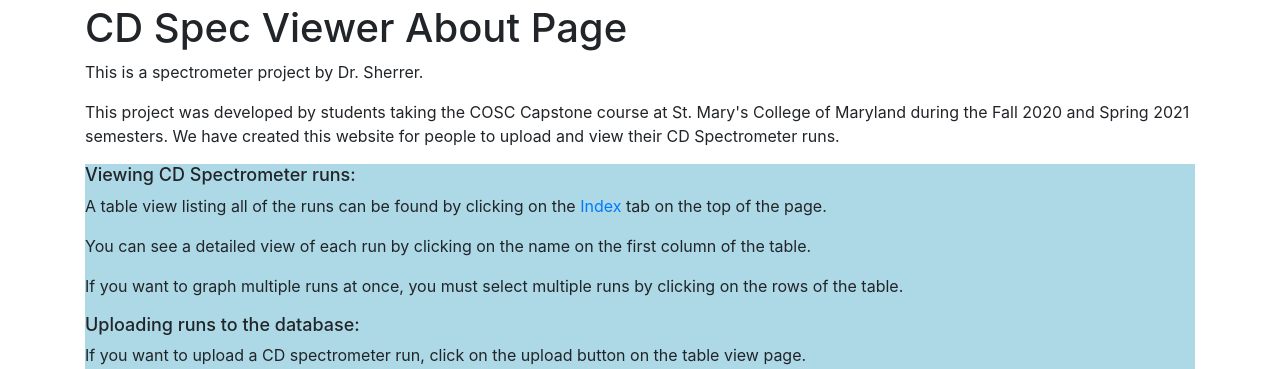
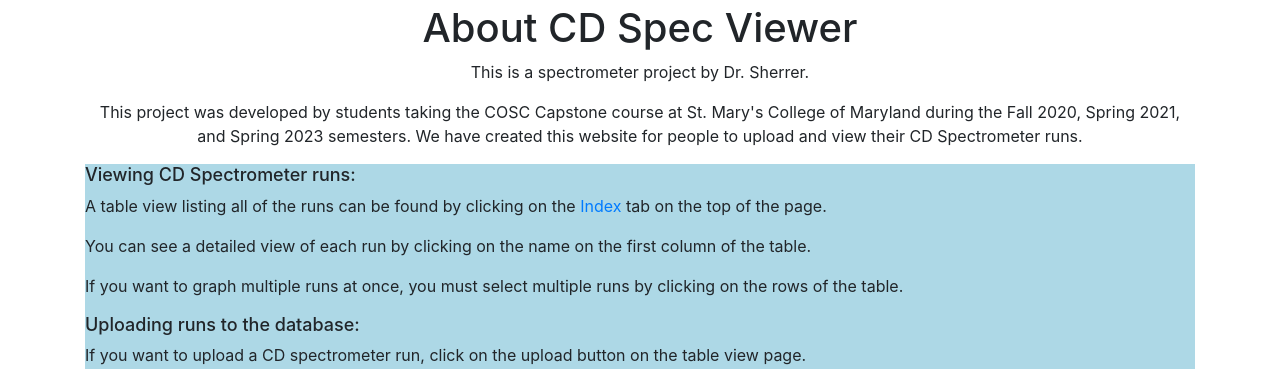
Before and after one commit to swbn1/CDSpecCollab_COSC4012020-FA24, a Django app: page /about/ in a window 1280 px wide. Shown: the part 56-425 px from the top of the page. Run offline with Django 3.2, Linux system fonts and the light colour scheme; parts of the project's set-up code (start-up, migrations or seed data) failed here and were passed over; some libraries are stand-ins or nearby versions.

Commit message:
Updated some info
I updated a few bits of information on the homepage to have the names of the 2023 team for CDSpec. I also added some comments (that hopefully everyone can see) about what to do with the homepage. At the moment, the homepage seems like a glorified credits, which is going to be done by Garrett anyway.

```diff
--- a/cd_spec_viewer_web/cd_spec_viewer_web/templates/pages/about.html
+++ b/cd_spec_viewer_web/cd_spec_viewer_web/templates/pages/about.html
@@ -2,8 +2,10 @@
 
 {% block content %}
 <html>
+
+    <!--M: Might change this page to talk about the CD Spec Viewer in more detail and act as an FAQ page.-->
     <head>
-    <title>CD Spec Viewer About Page</title>
+    <title>CD Spec Viewer About and FAQ Page</title>
     <style>
     .Instruction {
         text-align: justify;
@@ -12,9 +14,10 @@
     </style>
     </head>
     <body>
-        <h1 sytle ="text-align:center">CD Spec Viewer About Page</h1>
-        <p sytle ="text-align:center">This is a spectrometer project by Dr. Sherrer.</p>
-        <p sytle ="text-align:center">This project was developed by students taking the COSC Capstone course at St. Mary's College of Maryland during the Fall 2020 and Spring 2021 semesters. We have created this website for people to upload and view their CD Spectrometer runs.</p>
+        <h1 style ="text-align:center">About CD Spec Viewer</h1>
+        <p style ="text-align:center">This is a spectrometer project by Dr. Sherrer.</p>
+        <p style ="text-align:center">This project was developed by students taking the COSC Capstone course at St. Mary's College of Maryland during the Fall 2020,
+        Spring 2021, and Spring 2023 semesters. We have created this website for people to upload and view their CD Spectrometer runs.</p>
         <div class ="Instruction">
             <h3 style ="font-size:18px">Viewing CD Spectrometer runs:</h3>
             <p>A table view listing all of the runs can be found by clicking on the <a href="{% url 'cdspec:index' %}">Index</a> tab on the top of the page.</p>
```
Also changed, not shown: cd_spec_viewer_web/cd_spec_viewer_web/templates/pages/home.html (+10 -6 lines).
